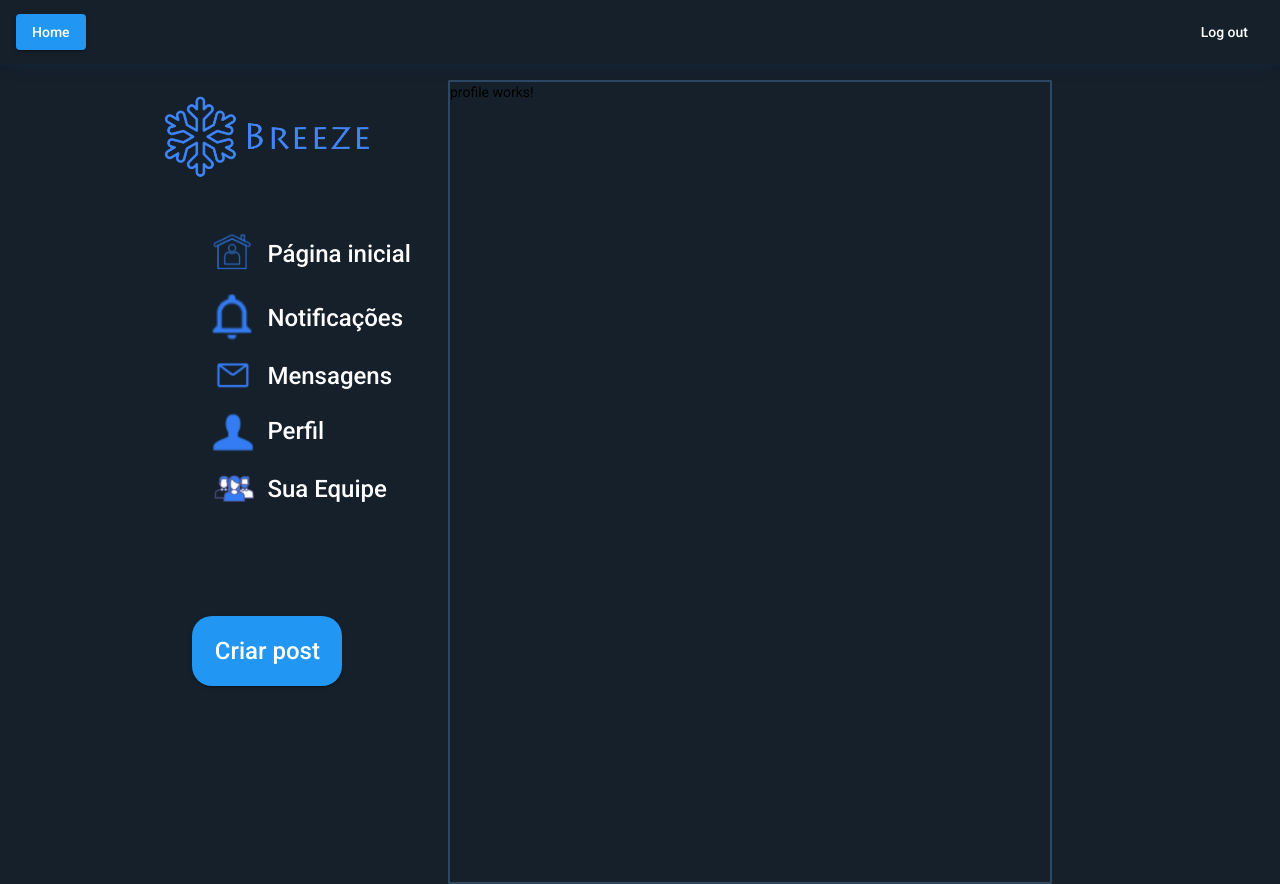
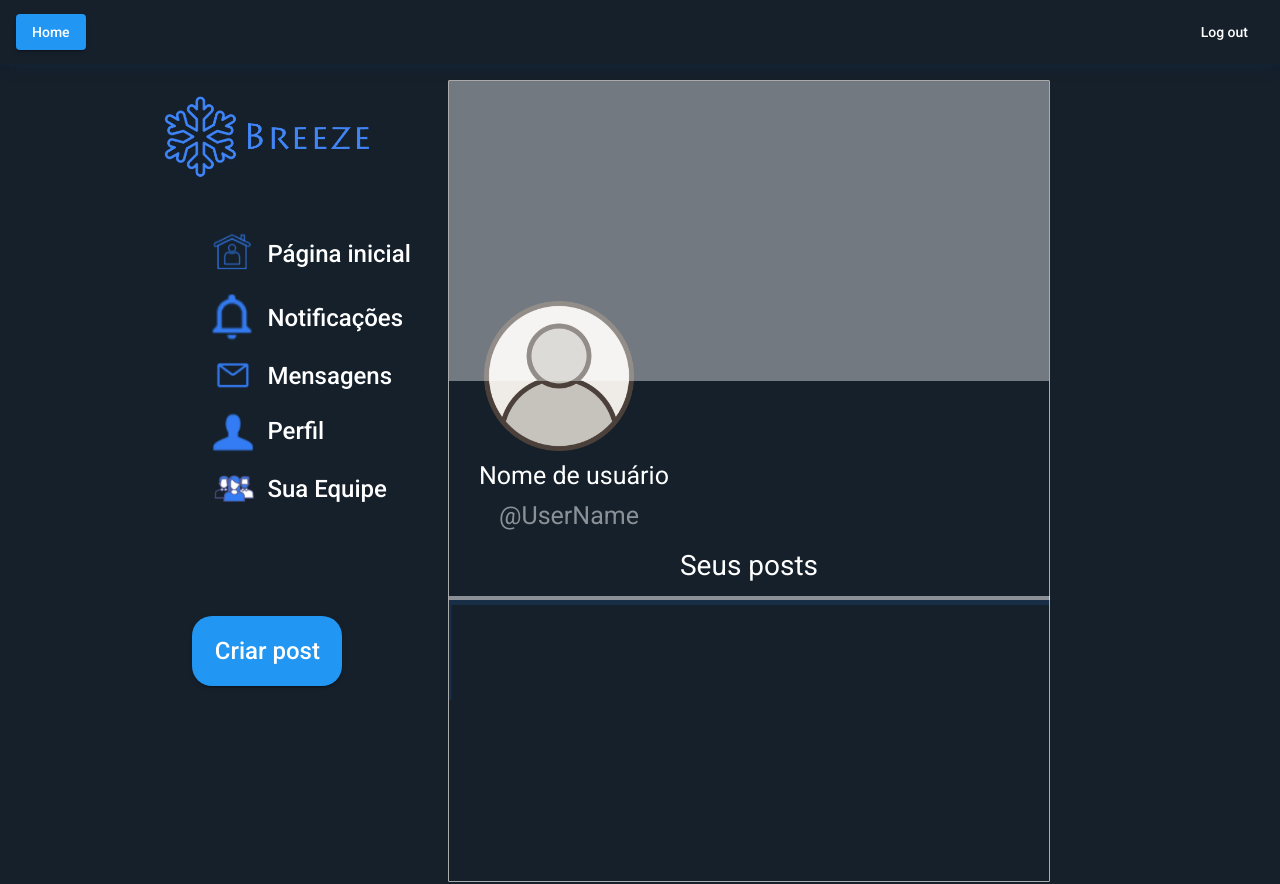
Before and after one commit to unisalCDHI/project-IV-frontend, an Angular app: page /profile in a window 1280 px wide. Built offline with nearby package versions, Linux system fonts and the light colour scheme; sample sign-in values are in the browser's storage.

Commit message:
tela de profile e mensagens terminada

```diff
--- a/src/app/pages/messages/messages.component.css
+++ b/src/app/pages/messages/messages.component.css
@@ -27,3 +27,35 @@
 #btn-search-icon{
     float: right;
 }
+
+.person{
+    margin-top: 10px;
+    margin-left: 12px;
+    width: 93%;
+    height: 70px;
+}
+
+.icon{
+    display: inline-block;
+    height: 50px;
+    width: 50px;
+    border-radius: 60px;
+    box-shadow: 0px 0px 2px #888;
+    padding: 0.5em 0.6em;
+}
+
+.icon-wrapper{
+    float: left;
+}
+
+.data-wrapper{
+    float: left;
+    color: white;
+}
+
+.name{
+    margin-left: 8px;
+    margin-top: 2px;
+    font-size: 25px;
+    font-weight: bold;
+}
--- a/src/app/pages/messages/messages.component.html
+++ b/src/app/pages/messages/messages.component.html
@@ -12,7 +12,17 @@
 
     <div class="people">
 
+        <div class="person">
 
+            <div class="icon-wrapper">
+                <img class="icon" src="../../../assets/img/user.png" />
+            </div>
+
+            <div class="data-wrapper">
+                <a class="adress" style="opacity: 0.5;">@Unknown_User</a>
+                <p class="name">Unknown User</p>
+            </div>
+        </div>
 
     </div>
 
--- a/src/app/pages/notification/notification.component.ts
+++ b/src/app/pages/notification/notification.component.ts
@@ -7,7 +7,6 @@ import { Component, OnInit } from '@angular/core';
 })
 export class NotificationComponent implements OnInit {
 
-  //rgb(75, 75, 222) - cor das reações
   constructor() { }
 
   ngOnInit(): void {
--- a/src/app/pages/profile/profile.component.css
+++ b/src/app/pages/profile/profile.component.css
@@ -1,5 +1,38 @@
 .container{
-    border: 2px solid #2c4863;
+    height: 100%;
+    border: 1px solid #ABABAB;
     border-radius: 1px;
-    height: 100%;
 }
+#background_{
+    width: 100%;
+    height: 300px;
+    background-color: #ffffff;
+    opacity: 0.4;
+}
+
+#profile_picture_img{
+    margin-top: -80px;
+    margin-left: 35px;
+    height: 150px;
+    width: 150px;
+}
+
+#user_data{
+    color: white;
+    margin-left: 30px;
+    text-align:left;
+    margin-top: 10px;
+    font-size: 25px;
+}
+
+#user_adress{
+    margin-top: 20px;
+    margin-left: 20px;
+}
+
+#header_posts{
+    margin-top: 30px;
+    text-align: center;
+    color: white;
+    font-size: 28px;
+}
--- a/src/app/pages/profile/profile.component.html
+++ b/src/app/pages/profile/profile.component.html
@@ -1 +1,14 @@
-<div class="container">profile works!</div>
+<div class="container">
+    <div id="background_"></div>
+        <img id="profile_picture_img" src="../../../assets/img/user.png" />
+            <div id="user_data">
+                <p>Nome de usuário</p>
+                <p id="user_adress" style="opacity: 0.5;">@UserName</p>
+            </div>
+                <p id="header_posts"> Seus posts</p><div style="margin-top: 20px;width: 99.5%; border: 2px solid white; opacity: 0.5;"></div>
+
+    <div class="posts">
+
+    <div>
+
+</div>
```
